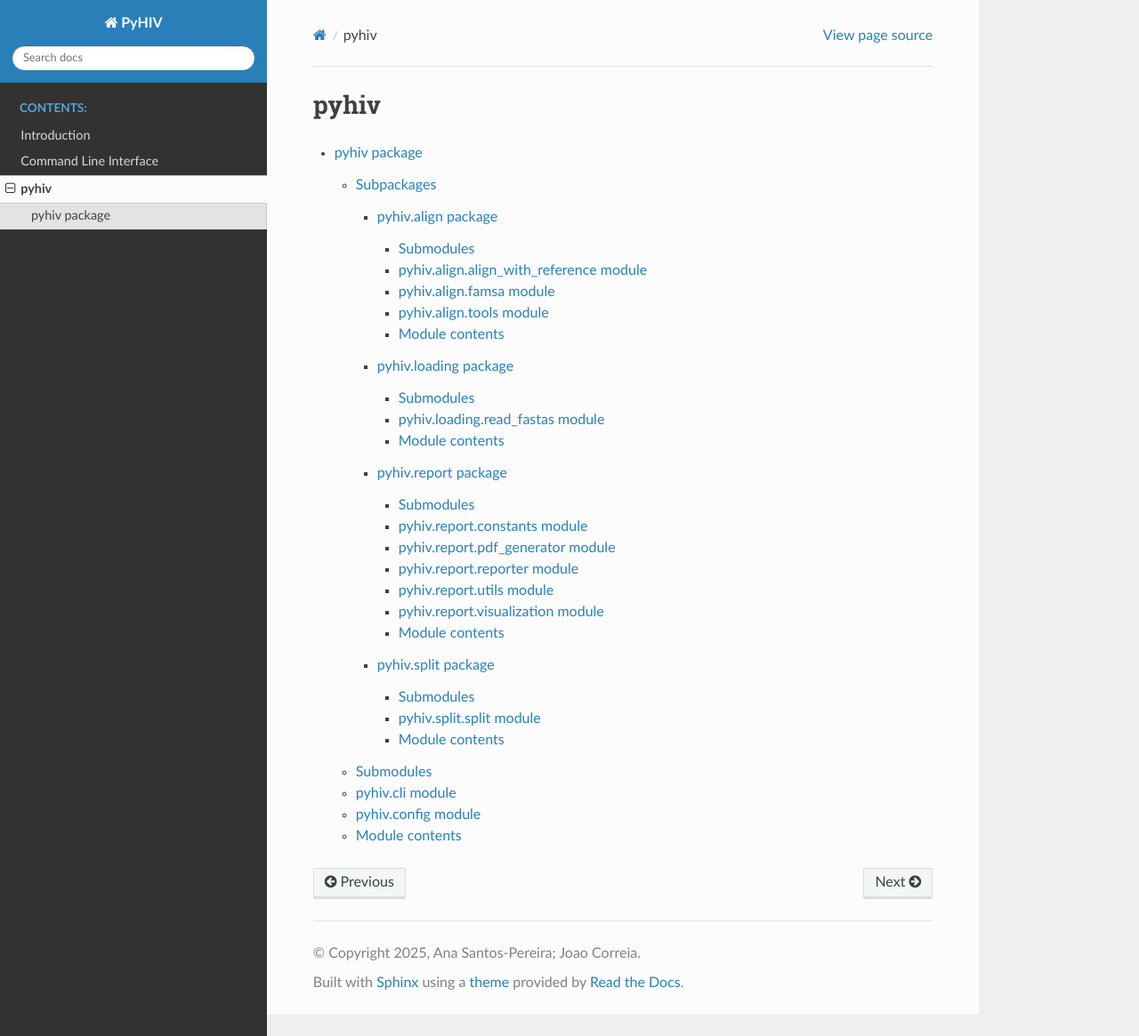
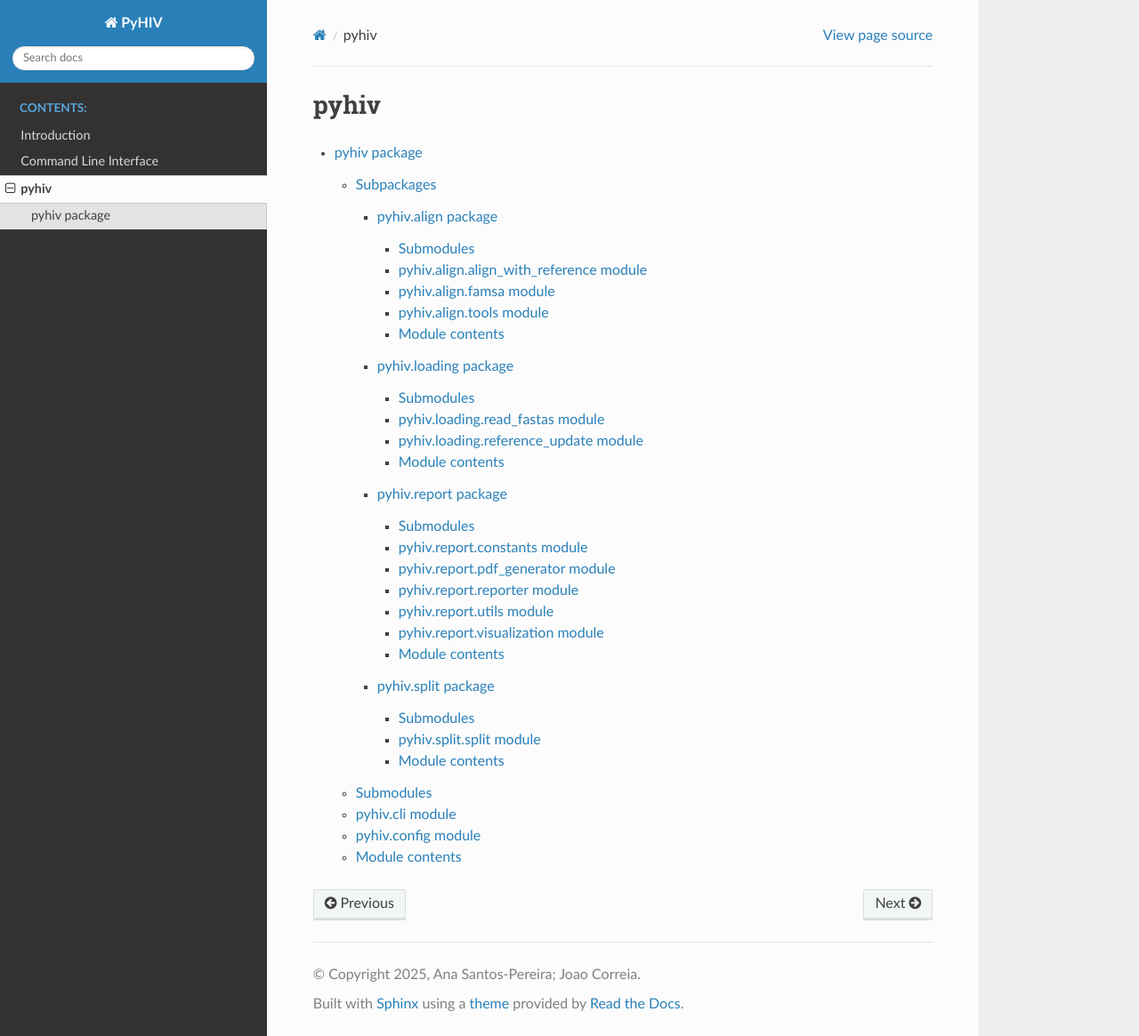
Before and after one commit to anaapspereira/PyHIV, a Sphinx documentation site: the page built from docs/source/modules.rst, in a window 1280 px wide and 1165 px high. Shown: the whole window at 89% size. Built offline with Sphinx 7.4.7 and the Read the Docs theme 3.1.0, drawn with Linux system fonts in a browser that asks for light colours.

Commit message:
[ADD] Document pyhiv.loading.reference_update module

```diff
--- a/docs/source/pyhiv.loading.rst
+++ b/docs/source/pyhiv.loading.rst
@@ -12,6 +12,14 @@ pyhiv.loading.read\_fastas module
    :undoc-members:
    :show-inheritance:
 
+pyhiv.loading.reference\_update module
+---------------------------------------
+
+.. automodule:: pyhiv.loading.reference_update
+   :members:
+   :undoc-members:
+   :show-inheritance:
+
 Module contents
 ---------------
 
```
